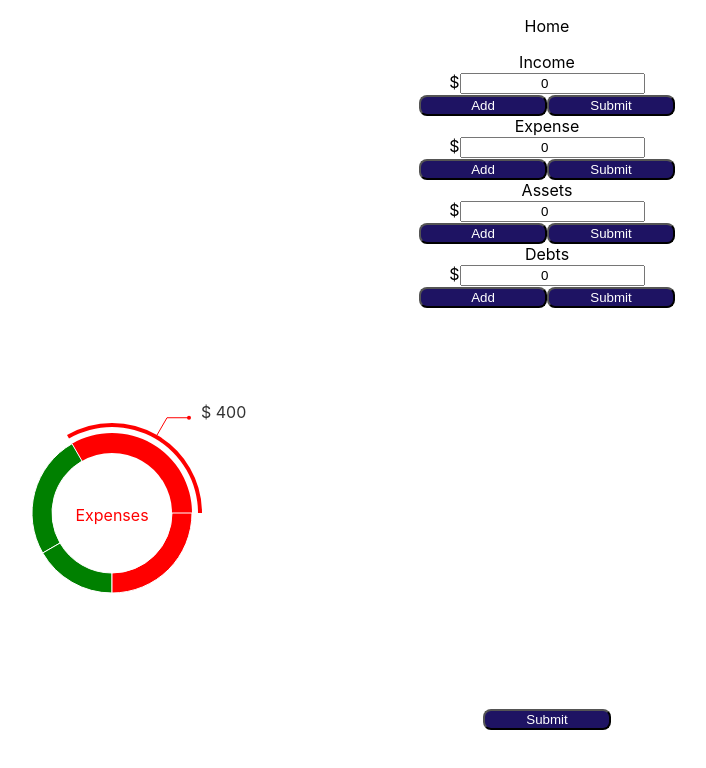
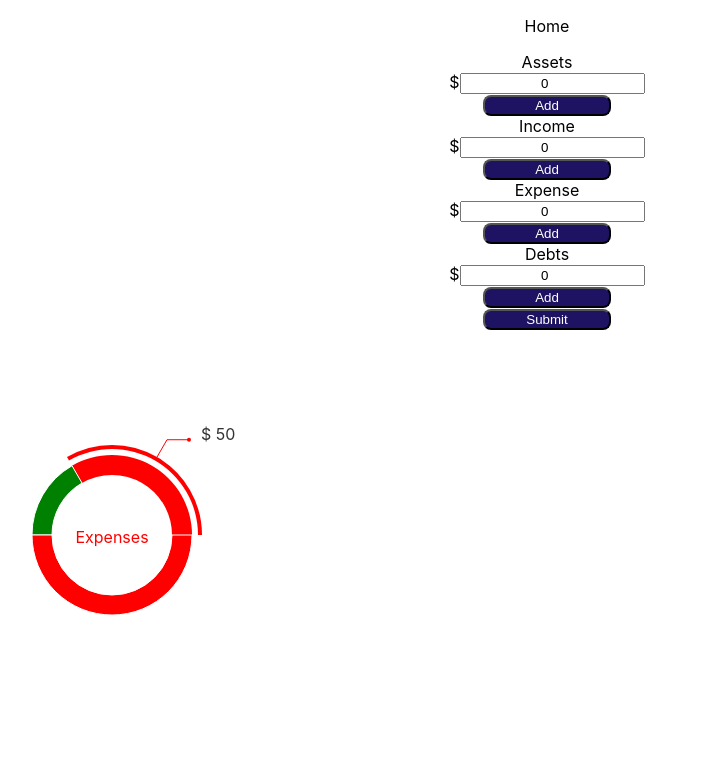
Before and after one commit to Aviakubo/frontend-fin-team-six, a React (Create React App) app: page / in a window 1280 px wide. Shown: the top 768 px of the page, without its empty margins (93-799 px from the left). Built offline with nearby package versions, Linux system fonts and the light colour scheme.

Commit message:
condensed components into form

```diff
--- a/src/components/Assets.js
+++ b/src/components/Assets.js
@@ -44,7 +44,6 @@ function Assets() {
           ))}
           <div className="button-section">
               <button className="button add" type="button" onClick={() => addFormFields()}>Add</button>
-              <button className="button submit" type="submit">Submit</button>
           </div>
       </form>
 
--- a/src/components/Debt.js
+++ b/src/components/Debt.js
@@ -44,7 +44,6 @@ function Debt() {
           ))}
           <div className="button-section">
               <button className="button add" type="button" onClick={() => addFormFields()}>Add</button>
-              <button className="button submit" type="submit">Submit</button>
           </div>
       </form>
 
--- a/src/components/Donut.js
+++ b/src/components/Donut.js
@@ -2,10 +2,10 @@ import React, { useCallback, useState } from "react";
 import { PieChart, Pie, Sector } from "recharts";
 
 const data = [
-  { name: "Expenses", value: 400, fill: "red" },
-  { name: "Income", value: 300, fill: "green"},
-  { name: "Asset", value: 200, fill: "green" },
-  { name: "Debt", value: 300, fill: "red"}
+  { name: "Expenses", value: 50, fill: "red" },
+  { name: "Income", value: 25, fill: "green"},
+  { name: "Asset", value: 0, fill: "green" },
+  { name: "Debt", value: 75, fill: "red"}
 ];
 
 const renderActiveShape = (props) => {
--- a/src/components/Expenses.js
+++ b/src/components/Expenses.js
@@ -45,7 +45,6 @@ function Expenses() {
           ))}
           <div className="button-section">
               <button className="button add" type="button" onClick={() => addFormFields()}>Add</button>
-              <button className="button submit" type="submit">Submit</button>
           </div>
       </form>
 
--- /dev/null
+++ b/src/components/Form.js
@@ -0,0 +1,27 @@
+import { useState } from 'react';
+import Assets from './Assets';
+import Debt from './Debt';
+import Income from './Income';
+import Expenses from './Expenses';
+
+function Form() {
+
+    const Form = (props) => {
+        const [formData, setFormData] = useState({
+            searchterm: "",
+          });
+    }
+
+    return (
+        <>
+        <Assets />
+        <Income />
+        <Expenses />
+        <Debt />
+        <button>Submit</button>
+        </>
+
+    );
+}
+
+export default Form;
--- a/src/components/Home.js
+++ b/src/components/Home.js
@@ -3,17 +3,14 @@ import Expenses from './Expenses';
 import Assets from './Assets';
 import Debt from './Debt';
 import Donut from './Donut';
+import Form from './Form';
 
 function Home() {
     return (
         <div className='home'>
             <p>Home</p>
-            <Income />
-            <Expenses />
-            <Assets />
-            <Debt />
+            <Form />
             <Donut />
-            <button>Submit</button>
         </div>
     );
 }
--- a/src/components/Income.js
+++ b/src/components/Income.js
@@ -46,7 +46,6 @@ function Income() {
           ))}
           <div className="button-section">
               <button className="button add" type="button" onClick={() => addFormFields()}>Add</button>
-              <button className="button submit" type="submit">Submit</button>
           </div>
       </form>
 
```
